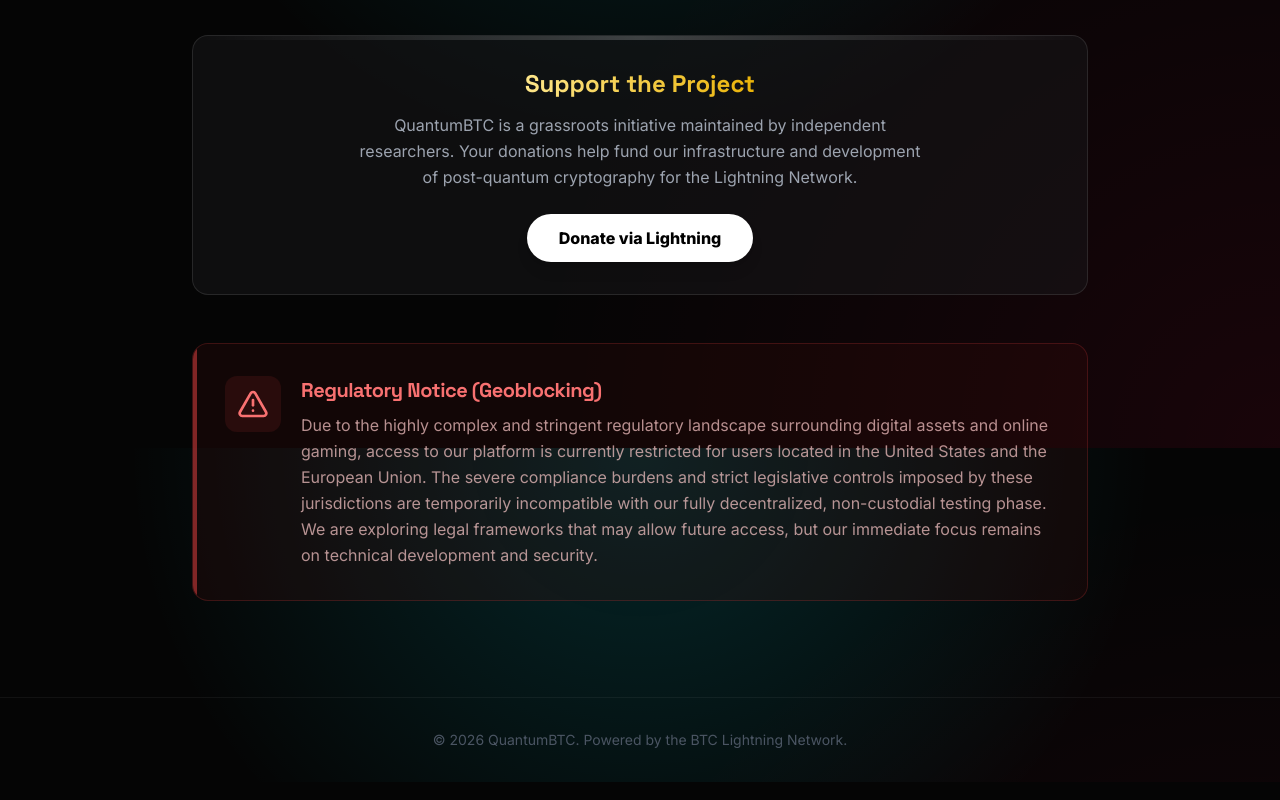
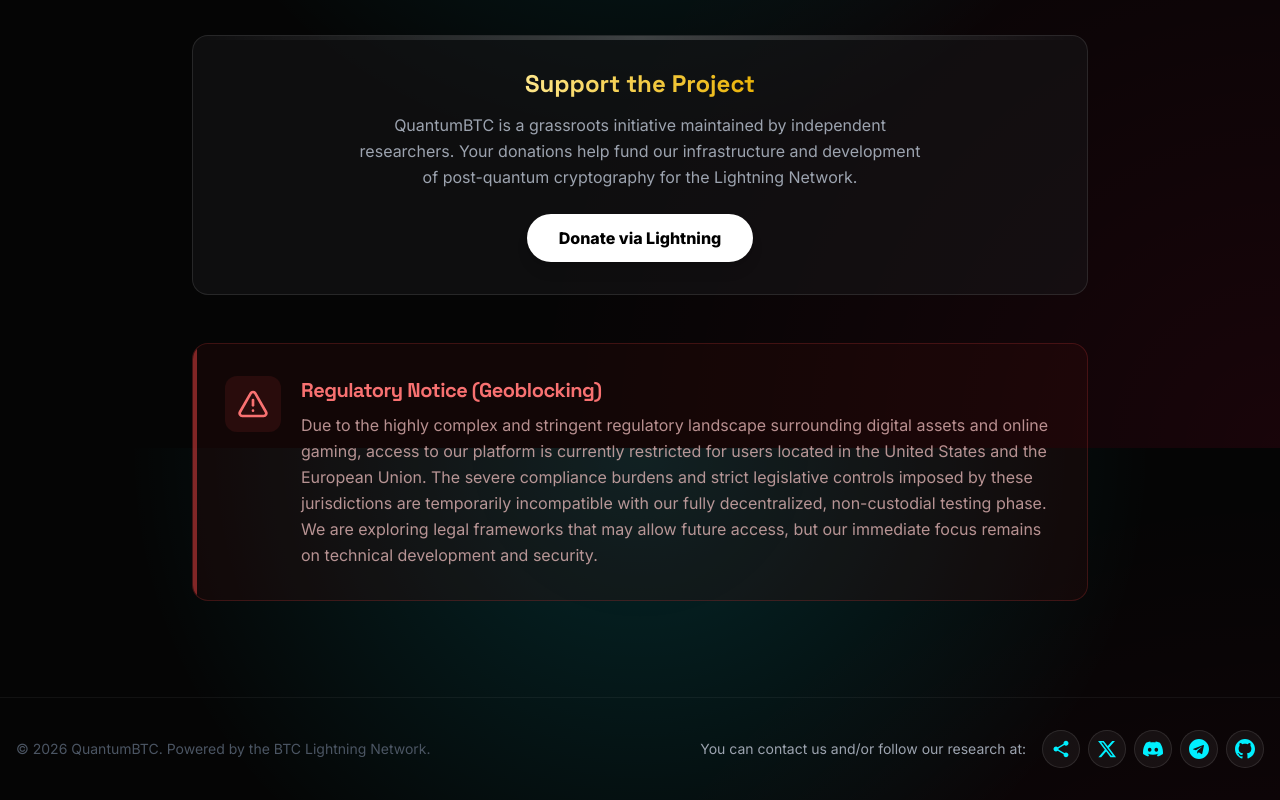
Before and after one commit to Rayo2010x/quantum-btc-backend, a React (Vite) app in the folder frontend/: page / in a window 1280 px wide. Shown: the part 2752-3552 px from the top of the page. Built offline with nearby package versions, Linux system fonts and the light colour scheme; no server answers.

Commit message:
feat: Add comprehensive UI/UX guidelines, establish a master document index, and create a foundational frontend layout component.

```diff
--- a/frontend/src/components/ui/Layout.tsx
+++ b/frontend/src/components/ui/Layout.tsx
@@ -72,8 +72,28 @@ export function Layout({ children, currentView = 'whitepaper', onViewChange, isR
 
             {/* Footer */}
             <footer className="border-t border-white/5 py-8 mt-auto">
-                <div className="max-w-7xl mx-auto px-4 text-center text-gray-600 text-sm">
+                <div className="max-w-7xl mx-auto px-4 flex flex-col md:flex-row items-center justify-between text-gray-600 text-sm gap-6">
                     <p>© 2026 QuantumBTC. Powered by the BTC Lightning Network.</p>
+                    <div className="flex flex-col sm:flex-row items-center gap-4 flex-wrap justify-center">
+                        <span className="text-gray-400">You can contact us and/or follow our research at:</span>
+                        <div className="flex gap-2">
+                            <a href="https://primal.net/p/nprofile1qqsvzhkrdx639mwh3srsuuk0rsecy8xankpwyhyy54kuu3xhfjw0tzgyxf46q" target="_blank" rel="noopener noreferrer" className="flex items-center justify-center text-primary w-[38px] h-[38px] rounded-full bg-white/5 border border-white/10 transition-all duration-300 hover:bg-white/10 hover:-translate-y-0.5 hover:shadow-[0_4px_15px_rgba(255,255,255,0.08)] hover:border-primary" aria-label="Nostr">
+                                <svg className="w-5 h-5 fill-current" viewBox="0 0 24 24"><path d="M18 16.08c-.76 0-1.44.3-1.96.77L8.91 12.7c.05-.23.09-.46.09-.7s-.04-.47-.09-.7l7.05-4.11c.54.5 1.25.81 2.04.81 1.66 0 3-1.34 3-3s-1.34-3-3-3-3 1.34-3 3c0 .24.04.47.09.7L8.04 9.81C7.5 9.31 6.79 9 6 9c-1.66 0-3 1.34-3 3s1.34 3 3 3c.79 0 1.5-.31 2.04-.81l7.12 4.16c-.05.21-.08.43-.08.65 0 1.61 1.31 2.92 2.92 2.92s2.92-1.31 2.92-2.92c0-1.61-1.31-2.92-2.92-2.92z"/></svg>
+                            </a>
+                            <a href="https://x.com/QuantumBTCdev" target="_blank" rel="noopener noreferrer" className="flex items-center justify-center text-primary w-[38px] h-[38px] rounded-full bg-white/5 border border-white/10 transition-all duration-300 hover:bg-white/10 hover:-translate-y-0.5 hover:shadow-[0_4px_15px_rgba(255,255,255,0.08)] hover:border-primary" aria-label="X">
+                                <svg className="w-5 h-5 fill-current" viewBox="0 0 24 24"><path d="M18.244 2.25h3.308l-7.227 8.26 8.502 11.24H16.17l-5.214-6.817L4.99 21.75H1.68l7.73-8.835L1.254 2.25H8.08l4.713 6.231zm-1.161 17.52h1.833L7.084 4.126H5.117z"/></svg>
+                            </a>
+                            <a href="https://discord.gg/v6a7zqn5qR" target="_blank" rel="noopener noreferrer" className="flex items-center justify-center text-primary w-[38px] h-[38px] rounded-full bg-white/5 border border-white/10 transition-all duration-300 hover:bg-white/10 hover:-translate-y-0.5 hover:shadow-[0_4px_15px_rgba(255,255,255,0.08)] hover:border-primary" aria-label="Discord">
+                                <svg className="w-5 h-5 fill-current" viewBox="0 0 24 24"><path d="M20.317 4.3698a19.7913 19.7913 0 00-4.8851-1.5152.0741.0741 0 00-.0785.0371c-.211.3753-.4447.8648-.6083 1.2495-1.8447-.2762-3.68-.2762-5.4868 0-.1636-.3933-.4058-.8742-.6177-1.2495a.077.077 0 00-.0785-.037 19.7363 19.7363 0 00-4.8852 1.515.0699.0699 0 00-.0321.0277C.5334 9.0458-.319 13.5799.0992 18.0578a.0824.0824 0 00.0312.0561c2.0528 1.5076 4.0413 2.4228 5.9929 3.0294a.0777.0777 0 00.0842-.0276c.4616-.6304.8731-1.2952 1.226-1.9942a.076.076 0 00-.0416-.1057c-.6528-.2476-1.2743-.5495-1.8722-.8923a.077.077 0 01-.0076-.1277c.1258-.0943.2517-.1923.3718-.2914a.0743.0743 0 01.0776-.0105c3.9278 1.7933 8.18 1.7933 12.0614 0a.0739.0739 0 01.0785.0095c.1202.099.246.1981.3728.2924a.077.077 0 01-.0066.1276 12.2986 12.2986 0 01-1.873.8914.0766.0766 0 00-.0407.1067c.3604.698.7719 1.3628 1.225 1.9932a.076.076 0 00.0842.0286c1.961-.6067 3.9495-1.5219 6.0023-3.0294a.077.077 0 00.0313-.0552c.5004-5.177-.8382-9.6739-3.5485-13.6604a.061.061 0 00-.0312-.0286zM8.02 15.3312c-1.1825 0-2.1569-1.0857-2.1569-2.419 0-1.3332.9555-2.4189 2.157-2.4189 1.2108 0 2.1757 1.0952 2.1568 2.419 0 1.3332-.9555 2.4189-2.1569 2.4189zm7.9748 0c-1.1825 0-2.1569-1.0857-2.1569-2.419 0-1.3332.9554-2.4189 2.1569-2.4189 1.2108 0 2.1757 1.0952 2.1568 2.419 0 1.3332-.946 2.4189-2.1568 2.4189z"/></svg>
+                            </a>
+                            <a href="https://t.me/QuantumBTCDev" target="_blank" rel="noopener noreferrer" className="flex items-center justify-center text-primary w-[38px] h-[38px] rounded-full bg-white/5 border border-white/10 transition-all duration-300 hover:bg-white/10 hover:-translate-y-0.5 hover:shadow-[0_4px_15px_rgba(255,255,255,0.08)] hover:border-primary" aria-label="Telegram">
+                                <svg className="w-5 h-5 fill-current" viewBox="0 0 24 24"><path d="M12 0C5.373 0 0 5.373 0 12s5.373 12 12 12 12-5.373 12-12S18.627 0 12 0zm5.894 8.221l-1.97 9.28c-.145.658-.537.818-1.084.508l-3-2.21-1.446 1.394c-.14.18-.357.295-.6.295-.002 0-.003 0-.005 0l.213-3.054 5.56-5.022c.24-.213-.054-.334-.373-.121l-6.869 4.326-2.96-.924c-.64-.203-.658-.64.135-.954l11.566-4.458c.538-.196 1.006.128.832.94z"/></svg>
+                            </a>
+                            <a href="https://github.com/Rayo2010x" target="_blank" rel="noopener noreferrer" className="flex items-center justify-center text-primary w-[38px] h-[38px] rounded-full bg-white/5 border border-white/10 transition-all duration-300 hover:bg-white/10 hover:-translate-y-0.5 hover:shadow-[0_4px_15px_rgba(255,255,255,0.08)] hover:border-primary" aria-label="GitHub">
+                                <svg className="w-5 h-5 fill-current" viewBox="0 0 24 24"><path d="M12 0C5.37 0 0 5.37 0 12c0 5.303 3.438 9.8 8.205 11.385.6.11.82-.26.82-.577 0-.285-.01-1.04-.015-2.04-3.338.724-4.042-1.61-4.042-1.61-.546-1.385-1.332-1.755-1.332-1.755-1.09-.745.082-.73.082-.73 1.205.085 1.84 1.235 1.84 1.235 1.07 1.835 2.805 1.305 3.49.995.105-.775.42-1.305.76-1.605-2.665-.3-5.466-1.335-5.466-5.93 0-1.31.465-2.38 1.235-3.22-.125-.305-.535-1.525.115-3.175 0 0 1.005-.32 3.3 1.23.96-.265 1.98-.395 3-.4 1.02.005 2.04.135 3 .4 2.295-1.55 3.295-1.23 3.295-1.23.65 1.65.24 2.87.12 3.175.77.84 1.235 1.91 1.235 3.22 0 4.61-2.805 5.625-5.475 5.92.42.36.81 1.096.81 2.22 0 1.605-.015 2.896-.015 3.286 0 .32.215.694.825.576C20.565 21.795 24 17.295 24 12c0-6.63-5.37-12-12-12z"/></svg>
+                            </a>
+                        </div>
+                    </div>
                 </div>
             </footer>
         </div>
```
Also changed, not shown: 2 other files (tests, documents, lock files or other folders).
